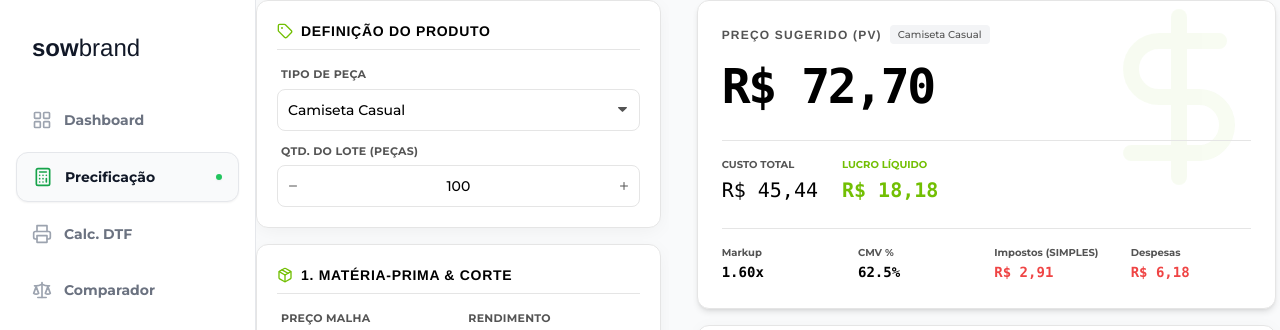
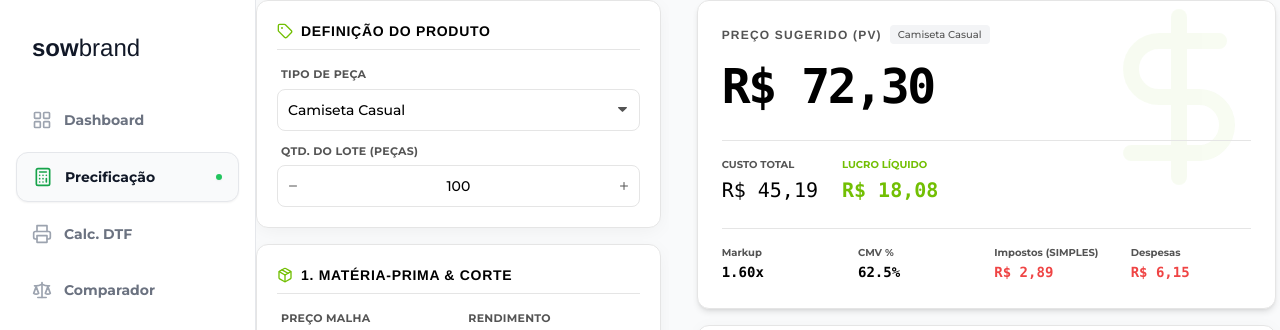
Before and after one commit to sowbrand/sow-price-architect-V2, a React (Vite) app: page / in a window 1280 px wide. Both pictures are taken after a click on the button 144 px from the left and 264 px from the top of the page. Shown: the top 330 px of the page. Built offline with nearby package versions, Linux system fonts and the light colour scheme.

Commit message:
CALCULOS%

```diff
--- a/utils/pricingEngine.ts
+++ b/utils/pricingEngine.ts
@@ -42,10 +42,17 @@
         } else if (item.type === 'BORDADO') {
             itemCost = (item.embroideryStitchCount || 0) * (item.embroideryCostPerThousand || 0);
         } else if (item.type === 'DTF') {
-            const meters = item.dtfMetersUsed || 0;
-            const printUnit = (meters * settings.serviceCosts.dtfPrintMeter) / safeBatchSize;
-            const appUnit = settings.serviceCosts.dtfApplication;
-            itemCost = printUnit + appUnit;
+            // Lógica ajustada para usar o valor manual inserido na calculadora
+            if (item.printSetupCost && item.printSetupCost > 0) {
+                // Se existe um custo unitário manual injetado (via input manual na tela)
+                itemCost = item.printSetupCost;
+            } else {
+                // Fallback para cálculo automático se houver metragem (modo antigo)
+                const meters = item.dtfMetersUsed || 0;
+                const printUnit = (meters * settings.serviceCosts.dtfPrintMeter) / safeBatchSize;
+                const appUnit = settings.serviceCosts.dtfApplication;
+                itemCost = printUnit + appUnit;
+            }
         }
         processingUnit += itemCost;
     });
@@ -57,7 +64,10 @@
 
     // 5. Custos Industriais e Fixos
     const industrialCostUnit = materialUnit + plotterUnit + cuttingLaborUnit + processingUnit + sewingUnit + logisticsInUnit;
+
+    // Custo Fixo por Peça (Baseado na Produção Mensal Terceirizada)
     const fixedOverheadUnit = settings.estimatedMonthlyProduction > 0 ? settings.monthlyFixedCosts / settings.estimatedMonthlyProduction : 0;
+
     const totalProductionCost = industrialCostUnit + fixedOverheadUnit;
 
     // 6. Formação de Preço (Markup)
@@ -105,24 +115,22 @@
     const cardFeesUnit = targetPrice * (settings.defaultCardRate / 100);
     const marketingUnit = targetPrice * (settings.defaultMarketingRate / 100);
     const commissionUnit = targetPrice * (settings.defaultCommissionRate / 100);
-    const netProfitUnit = targetPrice * (input.targetMargin / 100); // Lucro que eu QUERO ter
+    const netProfitUnit = targetPrice * (input.targetMargin / 100);
 
     const commercialExpensesUnit = taxesUnit + cardFeesUnit + marketingUnit + commissionUnit;
 
     // 3. O que sobra é o Teto de Custo (Target Cost)
-    // Preço - Impostos - Despesas - Lucro = Custo Máximo
     const maxProductionCost = targetPrice - commercialExpensesUnit - netProfitUnit;
 
     if (maxProductionCost < 0) {
         warnings.push("🔴 Preço Alvo inviável: Custos de venda superam o preço.");
     }
 
-    // Retorna estrutura compatível, zerando os custos detalhados pois não os temos
     return {
         materialUnit: 0, plotterUnit: 0, cuttingLaborUnit: 0, processingUnit: 0,
         sewingUnit: 0, logisticsInUnit: 0, fixedOverheadUnit: 0,
         industrialCostUnit: 0,
-        totalProductionCost: maxProductionCost, // Aqui vai o TARGET COST
+        totalProductionCost: maxProductionCost,
         suggestedSalePrice: targetPrice,
         taxesUnit, cardFeesUnit, marketingUnit, commissionUnit, commercialExpensesUnit, netProfitUnit,
         markup: maxProductionCost > 0 ? targetPrice / maxProductionCost : 0,
--- a/views/PricingCalculator.tsx
+++ b/views/PricingCalculator.tsx
@@ -1,11 +1,11 @@
-import React, { useState, useEffect } from 'react';
-import { Tag, Package, Layers, Truck, TrendingUp, PlusCircle, Trash2, AlertTriangle, Download, Info, CheckCircle2, DollarSign, Printer } from 'lucide-react';
+import React, { useState, useEffect, useRef } from 'react';
+import { Tag, Package, Layers, Truck, TrendingUp, PlusCircle, Trash2, CheckCircle2, Download, RefreshCw, X, Printer, DollarSign, Info } from 'lucide-react';
 import { PieChart, Pie, Cell, ResponsiveContainer, Tooltip, Legend } from 'recharts';
 import * as XLSX from 'xlsx';
 import { InputGroup } from '../components/InputGroup';
 import { PriceCard } from '../components/PriceCard';
 import { calculateScenario, formatCurrency } from '../utils/pricingEngine';
-import { DTFCalculator } from './DTFCalculator'; // IMPORTAÇÃO DA CALCULADORA DTF
+import { DTFCalculator } from './DTFCalculator';
 import { INITIAL_PRODUCT } from '../constants/defaults';
 import type { SettingsData, ProductInput, CalculationResult, Embellishment } from '../types';
 
@@ -21,13 +21,49 @@
     const [dtfPrintManual, setDtfPrintManual] = useState(0);
     const [dtfAppManual, setDtfAppManual] = useState(0);
 
+    // --- ESTADO PARA ALERTAR MUDANÇA NAS CONFIGURAÇÕES ---
+    const [settingsChangedAlert, setSettingsChangedAlert] = useState(false);
+
+    // Ref para guardar as configurações anteriores e comparar
+    const prevSettingsRef = useRef<SettingsData>(settings);
+
+    // 1. MONITOR DE MUDANÇAS GLOBAIS (A PONTE ENTRE CONFIGURAÇÕES E CÁLCULO)
     useEffect(() => {
-        if (input.sewingCost === INITIAL_PRODUCT.sewingCost && settings.serviceCosts.sewingStandard !== input.sewingCost) {
-            setInput(prev => ({ ...prev, sewingCost: settings.serviceCosts.sewingStandard }));
+        const prevSettings = prevSettingsRef.current;
+        let hasChanges = false;
+
+        // Verifica se houve mudança em taxas ou custos fixos que afetam o preço
+        if (
+            prevSettings.defaultTaxRate !== settings.defaultTaxRate ||
+            prevSettings.defaultCardRate !== settings.defaultCardRate ||
+            prevSettings.defaultMarketingRate !== settings.defaultMarketingRate ||
+            prevSettings.monthlyFixedCosts !== settings.monthlyFixedCosts ||
+            prevSettings.estimatedMonthlyProduction !== settings.estimatedMonthlyProduction
+        ) {
+            hasChanges = true;
         }
-    }, [settings.serviceCosts]);
 
-    // Recalcula cenário
+        // Verifica se o custo de costura padrão mudou
+        if (settings.serviceCosts.sewingStandard !== prevSettings.serviceCosts.sewingStandard) {
+            if (input.sewingCost === prevSettings.serviceCosts.sewingStandard) {
+                setInput(prev => ({ ...prev, sewingCost: settings.serviceCosts.sewingStandard }));
+                hasChanges = true;
+            }
+        }
+
+        // Se houve mudanças relevantes, exibe o alerta
+        if (hasChanges) {
+            setSettingsChangedAlert(true);
+            // Esconde o alerta após 10 segundos para não poluir
+            const timer = setTimeout(() => setSettingsChangedAlert(false), 10000);
+            return () => clearTimeout(timer);
+        }
+
+        // Atualiza a referência
+        prevSettingsRef.current = settings;
+    }, [settings, input.sewingCost]);
+
+    // 2. CÁLCULO E ATUALIZAÇÃO DO CENÁRIO
     useEffect(() => {
         const calculatedInput = { ...input };
         const dtfItemIndex = calculatedInput.embellishments.findIndex(e => e.type === 'DTF');
@@ -44,6 +80,8 @@
                  dtfMetersUsed: 0
              };
         }
+
+        // Usa as settings mais recentes para o cálculo
         setResult(calculateScenario(calculatedInput, settings));
     }, [input, settings, dtfPrintManual, dtfAppManual]);
 
@@ -240,7 +278,7 @@
             </div>
         </div>
 
-        {/* COLUNA DIREITA: OTIMIZADOR (VISÍVEL APENAS SE DTF) */}
+        {/* COLUNA DIREITA: RESULTADOS E OTIMIZADOR */}
         <div className="lg:col-span-7 h-full flex flex-col overflow-y-auto pb-24 px-1 scrollbar-thin">
 
             {/* SE DTF ESTIVER ATIVO, MOSTRA A CALCULADORA NO TOPO */}
@@ -252,7 +290,7 @@
                     </div>
                     <div className="flex-1 relative">
                         <div className="absolute inset-0 p-2">
-                            {/* OTIMIZADOR AGORA APENAS VISUAL */}
+                            {/* OTIMIZADOR APENAS VISUAL */}
                             <DTFCalculator settings={settings} />
                         </div>
                     </div>
@@ -260,10 +298,30 @@
             )}
 
             <div className="space-y-4">
+
+                {/* ALERTA DE MUDANÇA NAS CONFIGURAÇÕES */}
+                {settingsChangedAlert && (
+                    <div className="bg-blue-50 border border-blue-200 rounded-xl p-4 flex items-start justify-between shadow-sm animate-fade-in-down">
+                        <div className="flex gap-3">
+                            <div className="bg-blue-100 p-2 rounded-full h-fit">
+                                <RefreshCw className="w-4 h-4 text-blue-600 animate-spin-slow" />
+                            </div>
+                            <div>
+                                <h4 className="text-sm font-bold text-blue-800">Taxas ou Custos Globais Atualizados!</h4>
+                                <p className="text-xs text-blue-600 mt-1">O cálculo de preço foi ajustado automaticamente para refletir as novas configurações.</p>
+                            </div>
+                        </div>
+                        <button onClick={() => setSettingsChangedAlert(false)} className="text-blue-400 hover:text-blue-600 transition-colors">
+                            <X className="w-4 h-4" />
+                        </button>
+                    </div>
+                )}
+
                 <PriceCard result={result} productName={input.customProductName} category={input.productCategory} taxRegime={settings.taxRegime} />
                 <button onClick={handleExportXLS} className="w-full py-4 bg-white border border-sow-border hover:border-sow-green text-sow-black hover:text-sow-green font-montserrat font-bold rounded-xl flex items-center justify-center gap-3 transition-all shadow-soft group mt-2"><Download className="w-5 h-5 text-sow-grey group-hover:text-sow-green transition-colors" /><span>Exportar Planilha (XLS)</span></button>
             </div>
 
+            {/* GRÁFICOS E TABELAS */}
             <div className="grid grid-cols-1 md:grid-cols-2 gap-6 mt-6 pb-6">
                 <div className="bg-white rounded-xl p-6 border border-sow-border shadow-soft flex flex-col">
                     <h3 className="text-xs font-helvetica font-bold uppercase text-sow-grey mb-6 tracking-wider">Composição do Preço</h3>
```
